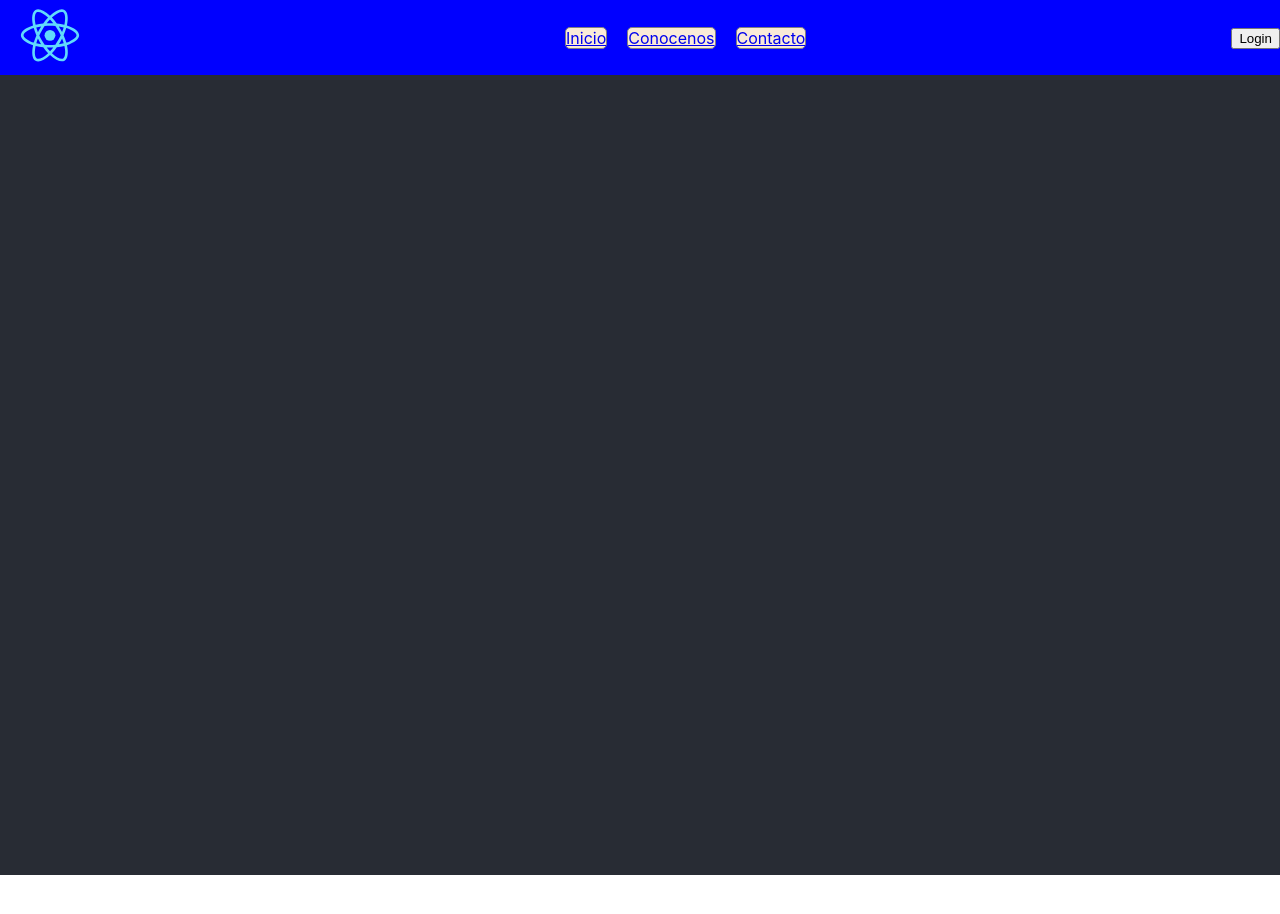
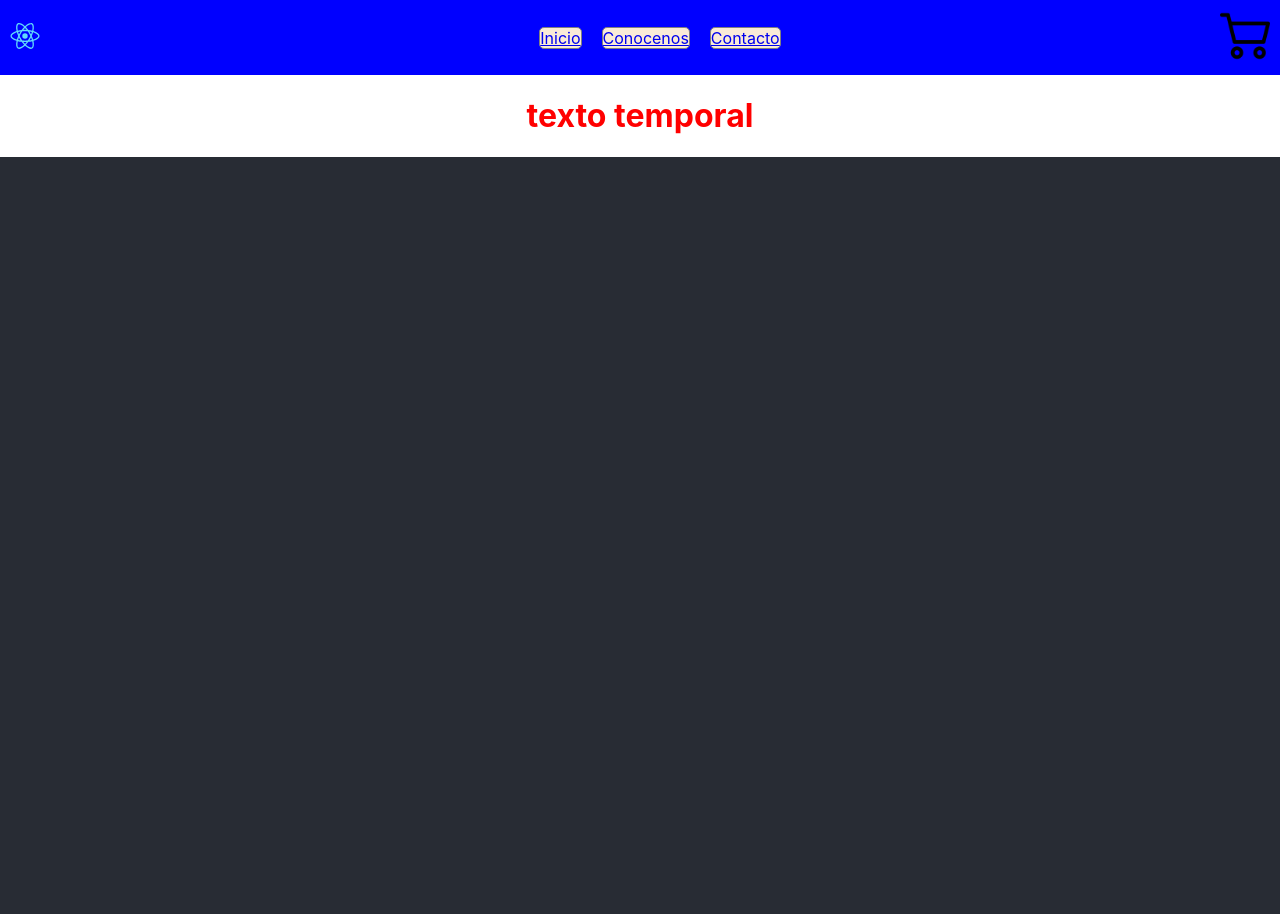
Before and after one commit to 90slucifer/HYVA_Del_Giudice, a React (Create React App) app: page / in a window 1280 px wide. Shown: the top 914 px of the page. Before the commit the page ends 875 px from the top, so only its background shows below. Built offline with nearby package versions, Linux system fonts and the light colour scheme.

Commit message:
Agrego componentes cart e itemlist

```diff
--- a/src/App.js
+++ b/src/App.js
@@ -1,12 +1,13 @@
 import './App.css';
 import NavBar from './components/NavBar/NavBar';
+import ItemListContainer from './components/ItemListContainer/ItemListContainer';
 
 function App() {
   return (
     <div className="App">
       <NavBar/>
+      <ItemListContainer texto='texto temporal' subtexto='xdnt'/>
       <header className="App-header">
-
       </header>
     </div>
   );
--- /dev/null
+++ b/src/components/CartWidget/CartWidget.css
@@ -0,0 +1,6 @@
+
+img{
+    height: 50px;
+    width: 50px;
+    margin-right: 10px;
+}
--- /dev/null
+++ b/src/components/CartWidget/CartWidget.js
@@ -0,0 +1,12 @@
+import cart from "./cart.png";
+import "./CartWidget.css";
+
+const CartWidget = () => {
+    return (
+        <div>
+            <img src={cart} />
+        </div>
+    );
+};
+
+export default CartWidget;
--- /dev/null
+++ b/src/components/ItemListContainer/ItemListContainer.css
@@ -0,0 +1,3 @@
+.temporal-text{
+    color: red;
+}
--- /dev/null
+++ b/src/components/ItemListContainer/ItemListContainer.js
@@ -0,0 +1,12 @@
+import './ItemListContainer.css'
+
+const ItemListContainer = ({texto}) => {
+    return (
+        <div className='temporal-text'>
+            <h1>{texto}</h1>
+        </div>
+    );
+
+};
+
+export default ItemListContainer;
--- a/src/components/NavBar/NavBar.js
+++ b/src/components/NavBar/NavBar.js
@@ -1,4 +1,5 @@
 import logo from '../../logo.svg';
+import CartWidget from '../CartWidget/CartWidget';
 import './NavBar.css';
 
 const NavBar = () => {
@@ -21,7 +22,7 @@ const NavBar = () => {
                 </ul>
             </div>
             <div>
-                <button>Login</button>
+                <CartWidget />
             </div>
         </div>
     )
```
Also changed, not shown: src/components/CartWidget/cart.png (added).
